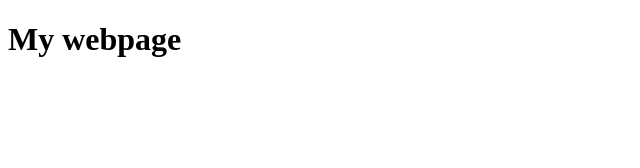
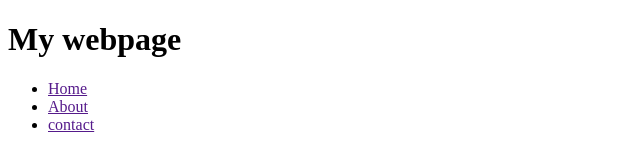
Before and after one commit to Abin-1703/Project, a plain HTML site: page index.html in a window 1280 px wide. Shown: the whole page, without its empty margins (0-640 px from the left). Drawn offline with Linux system fonts and the light colour scheme.

Commit message:
index page updated with navbar

```diff
--- a/index.html
+++ b/index.html
@@ -9,5 +9,12 @@
     <header>
         <h1>My webpage</h1>
     </header>
+    <nav>
+        <ul>
+            <li><a href="">Home</a> </li>
+            <li><a href="">About</a> </li>
+            <li><a href="">contact</a> </li>
+        </ul>
+    </nav>
 </body>
 </html>
```
